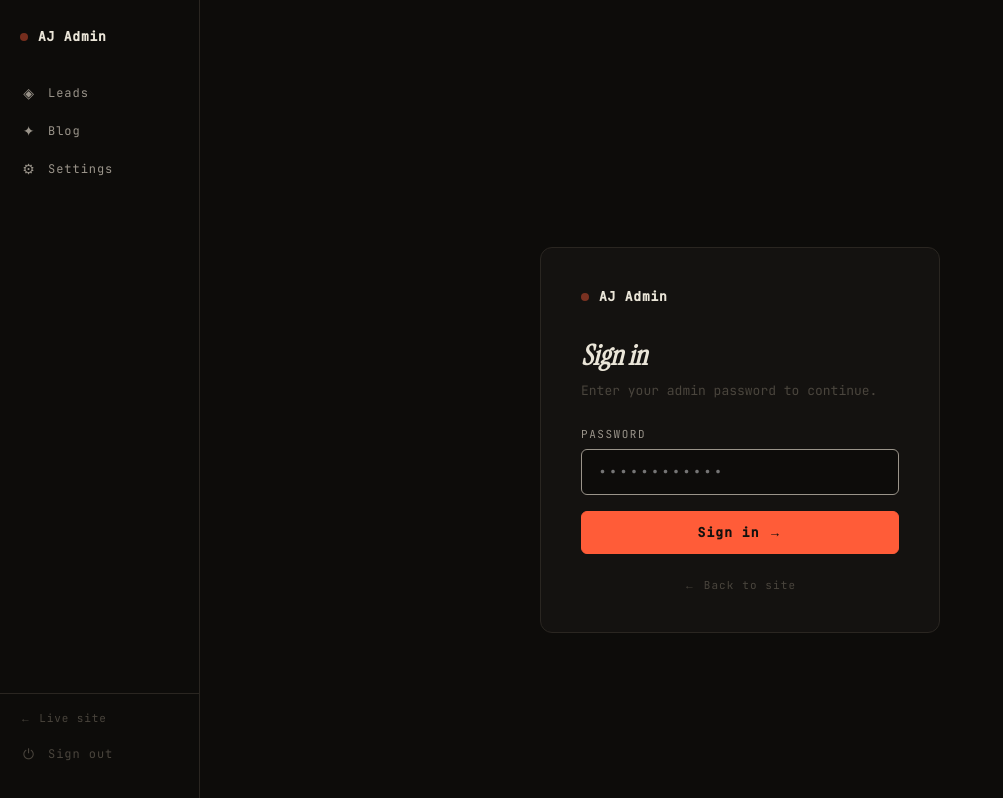
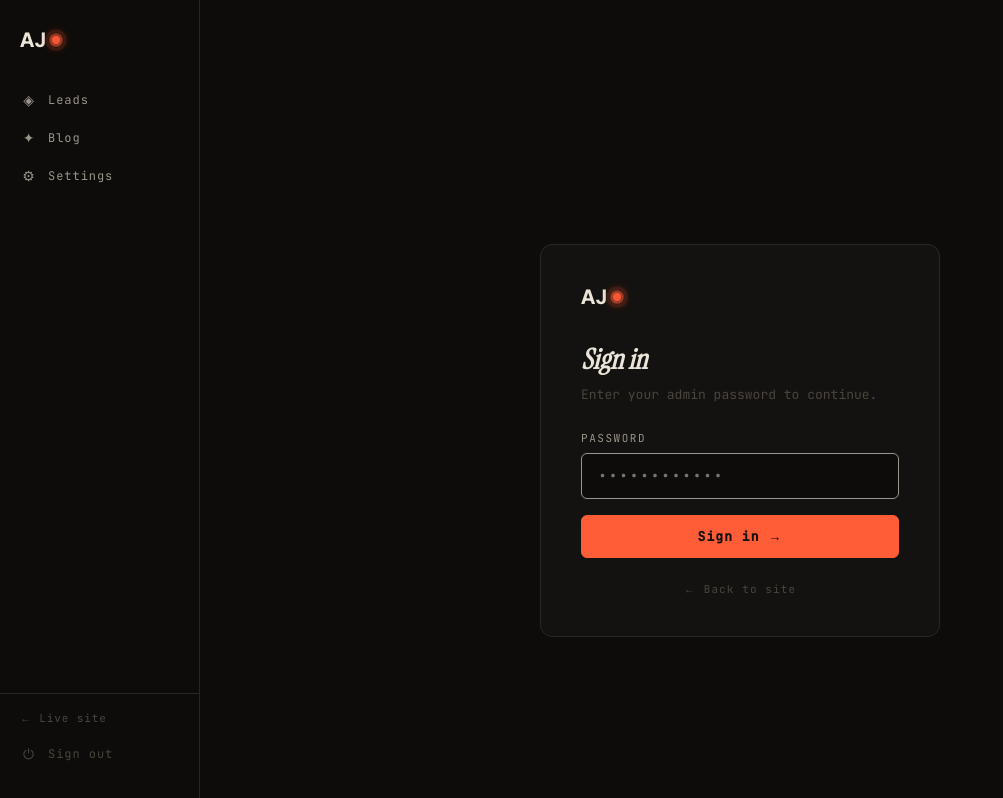
Before and after one commit to GhostStack07/abhinav-jha-portfolio, a Next.js app: page /admin/login in a window 1280 px wide. Shown: the top 798 px of the page, without its empty margins (0-1003 px from the left). Built offline with nearby package versions, Linux system fonts and the light colour scheme; no server answers.

Commit message:
design: update admin logo to AJ with animated AI dot

```diff
--- a/app/admin/layout.tsx
+++ b/app/admin/layout.tsx
@@ -12,8 +12,7 @@ export default function AdminLayout({ children }: { children: React.ReactNode })
     <div className="adm-shell">
       <aside className="adm-sidebar">
         <div className="adm-logo">
-          <span className="adm-logo-dot" />
-          AJ Admin
+          AJ<span className="adm-logo-dot"><span className="adm-dot-core" /><span className="adm-dot-ring" /><span className="adm-dot-ring adm-dot-ring-2" /></span>
         </div>
         <nav className="adm-nav">
           {NAV.map(({ href, label, icon }) => (
--- a/app/admin/login/page.tsx
+++ b/app/admin/login/page.tsx
@@ -35,8 +35,7 @@ function LoginForm() {
     <div className="login-page">
       <div className="login-card">
         <div className="login-logo">
-          <span className="login-dot" />
-          AJ Admin
+          AJ<span className="adm-logo-dot"><span className="adm-dot-core" /><span className="adm-dot-ring" /><span className="adm-dot-ring adm-dot-ring-2" /></span>
         </div>
 
         <h1 className="login-title">Sign in</h1>
--- a/app/globals.css
+++ b/app/globals.css
@@ -485,8 +485,13 @@
    ═══════════════════════════════════════════════ */
 .adm-shell { display: flex; min-height: 100vh; background: var(--bg); font-family: var(--mono); }
 .adm-sidebar { width: 200px; border-right: 1px solid var(--rule); padding: 28px 0; display: flex; flex-direction: column; gap: 2px; flex-shrink: 0; position: sticky; top: 0; height: 100vh; }
-.adm-logo { display: flex; align-items: center; gap: 10px; padding: 0 20px 28px; font-size: 13px; font-weight: 600; color: var(--ink); letter-spacing: 0.06em; }
-.adm-logo-dot { width: 8px; height: 8px; border-radius: 50%; background: var(--accent); animation: pulse 1.6s infinite; }
+.adm-logo { display: flex; align-items: center; gap: 3px; padding: 0 20px 28px; font-size: 20px; font-weight: 700; color: var(--ink); letter-spacing: 0.04em; font-family: var(--sans); }
+.adm-logo-dot { position: relative; display: inline-flex; align-items: center; justify-content: center; width: 10px; height: 10px; margin-left: 1px; }
+.adm-dot-core { position: absolute; width: 8px; height: 8px; border-radius: 50%; background: var(--accent); box-shadow: 0 0 6px var(--accent), 0 0 12px var(--accent); animation: dotBreath 2.4s ease-in-out infinite; }
+.adm-dot-ring { position: absolute; width: 8px; height: 8px; border-radius: 50%; border: 1.5px solid var(--accent); opacity: 0; animation: dotRipple 2.4s ease-out infinite; }
+.adm-dot-ring-2 { animation-delay: 1.2s; }
+@keyframes dotBreath { 0%,100% { transform: scale(1); opacity: 1; } 50% { transform: scale(1.15); opacity: 0.85; } }
+@keyframes dotRipple { 0% { transform: scale(1); opacity: 0.8; } 100% { transform: scale(3); opacity: 0; } }
 .adm-nav { display: flex; flex-direction: column; gap: 2px; flex: 1; }
 .adm-nav-link { display: flex; align-items: center; gap: 10px; padding: 9px 20px; font-size: 12px; color: var(--ink-dim); text-decoration: none; letter-spacing: 0.08em; transition: color 0.15s, background 0.15s; border-radius: 0; }
 .adm-nav-link:hover { color: var(--ink); background: var(--bg-1); }
@@ -630,8 +635,7 @@
    ═══════════════════════════════════════════════ */
 .login-page { min-height: 100vh; display: flex; align-items: center; justify-content: center; background: var(--bg); padding: 24px; }
 .login-card { width: 100%; max-width: 400px; background: var(--bg-1); border: 1px solid var(--rule); border-radius: 12px; padding: 40px; }
-.login-logo { display: flex; align-items: center; gap: 10px; font-family: var(--mono); font-size: 13px; font-weight: 600; color: var(--ink); letter-spacing: 0.06em; margin-bottom: 32px; }
-.login-dot { width: 8px; height: 8px; border-radius: 50%; background: var(--accent); animation: pulse 1.6s infinite; flex-shrink: 0; }
+.login-logo { display: flex; align-items: center; gap: 3px; font-family: var(--sans); font-size: 20px; font-weight: 700; color: var(--ink); letter-spacing: 0.04em; margin-bottom: 32px; }
 .login-title { font-family: var(--serif); font-size: 28px; font-style: italic; color: var(--ink); margin: 0 0 8px; }
 .login-sub { font-size: 13px; color: var(--ink-faint); margin: 0 0 28px; font-family: var(--mono); }
 .login-form { display: flex; flex-direction: column; gap: 16px; }
```
